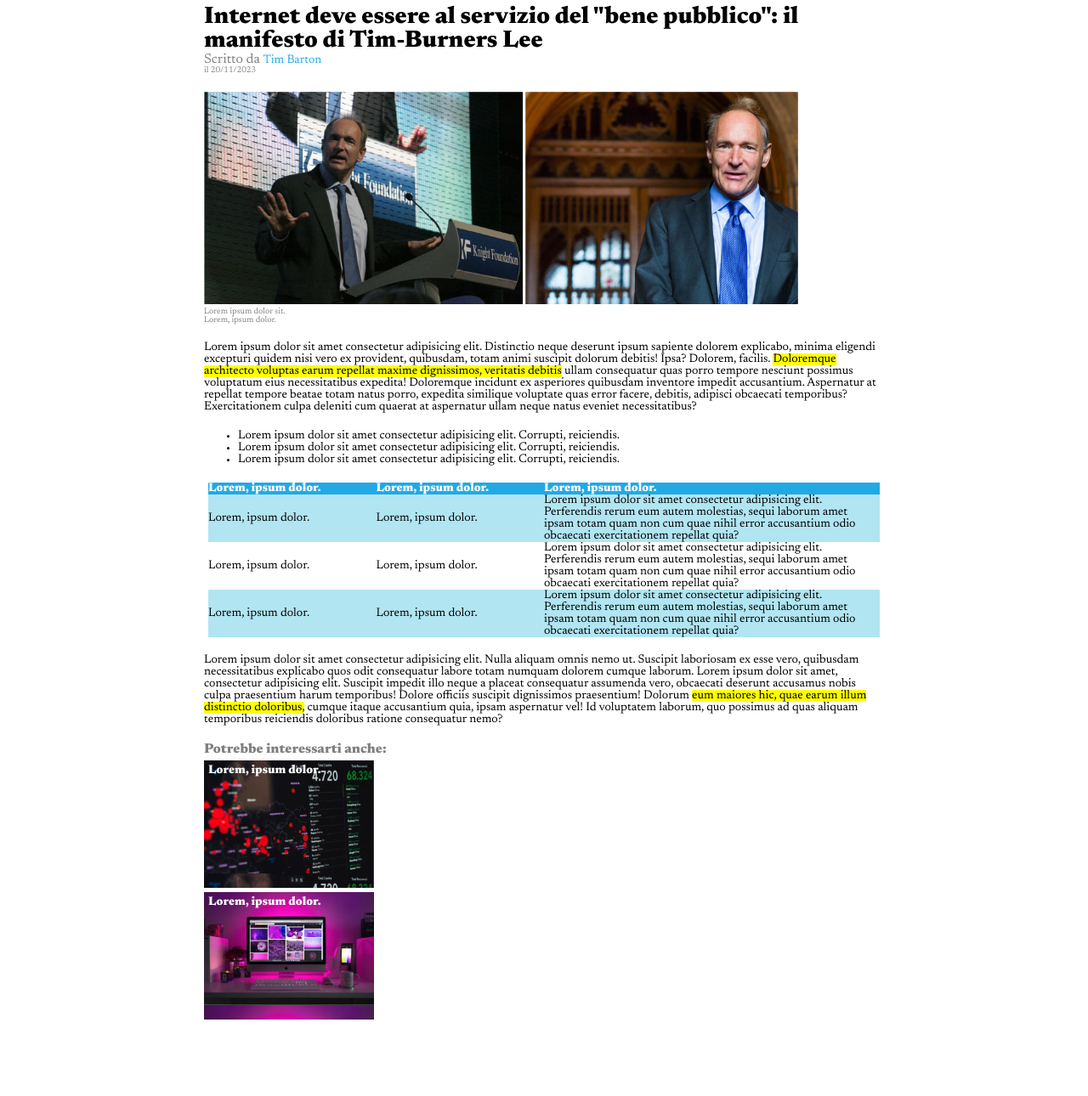
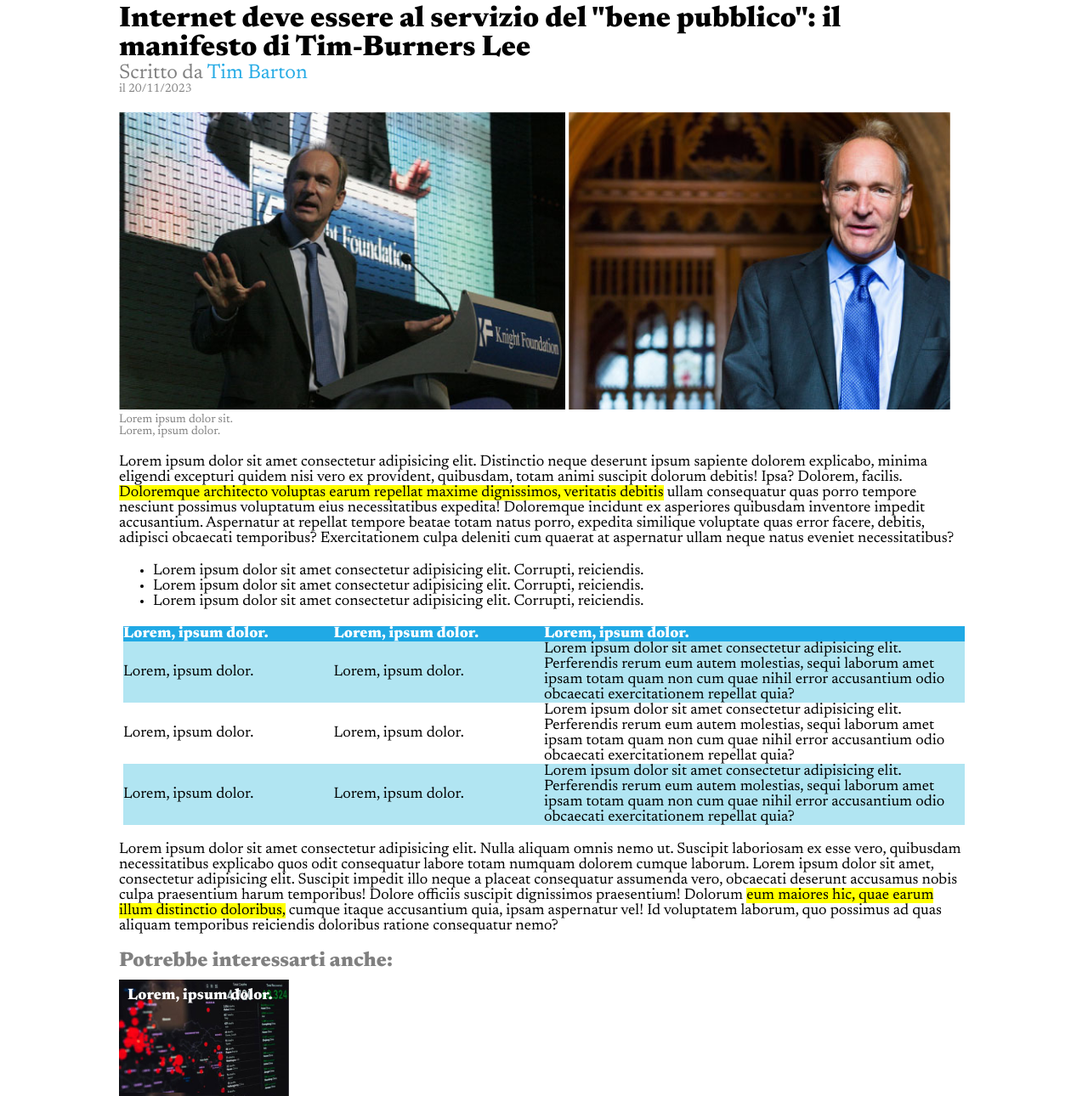
Before and after one commit to jonathanlombardo/html-css-booleaner, a plain HTML site: page index.html in a window 1280 px wide. Shown: the part 64-1354 px from the top of the page at 85% size. Before the commit the page ends 1264 px from the top, so only its background shows below. Drawn offline with Linux system fonts and the light colour scheme.

Commit message:
fix font and dimension

```diff
--- a/CSS/style.css
+++ b/CSS/style.css
@@ -3,12 +3,13 @@
     padding: 0;
     box-sizing: border-box;
     font-family: 'Newsreader', serif;
-    font-size: 14px;
+    font-size: 18px;
 }
 
 a:link, a:visited, a:hover{
     text-decoration: none;
     color: rgb(38, 171, 229);
+    font-size: inherit;
 }
 
 .marginup{
@@ -16,7 +17,7 @@ a:link, a:visited, a:hover{
 }
 
 .container{
-    width: 800px;
+    width: 1000px;
     margin-left: auto;
     margin-right: auto;
 }
@@ -36,15 +37,15 @@ header{
 }
 
 h1{
-    font-size: 28px;
+    font-size: 34px;
 }
 
 .small-text{
-    font-size: 10px;
+    font-size: 14px;
 }
 
 .medium-text{
-    font-size: 16px;
+    font-size: 24px;
 }
 
 .medium-text, .small-text{
@@ -52,7 +53,7 @@ h1{
 }
 
 .content-img{
-    height: 250px;
+    height: 350px;
 }
 
 .evidence{
@@ -89,10 +90,10 @@ thead{
     width: 200px;
     height: 150px;
     background-size: contain;
-    margin-top: 5px;
+    margin-top: 10px;
     color: white;
-    padding-left: 5px;
-    padding-top: 5px;
+    padding-left: 10px;
+    padding-top: 10px;
     font-weight: bolder;
 }
 
```
